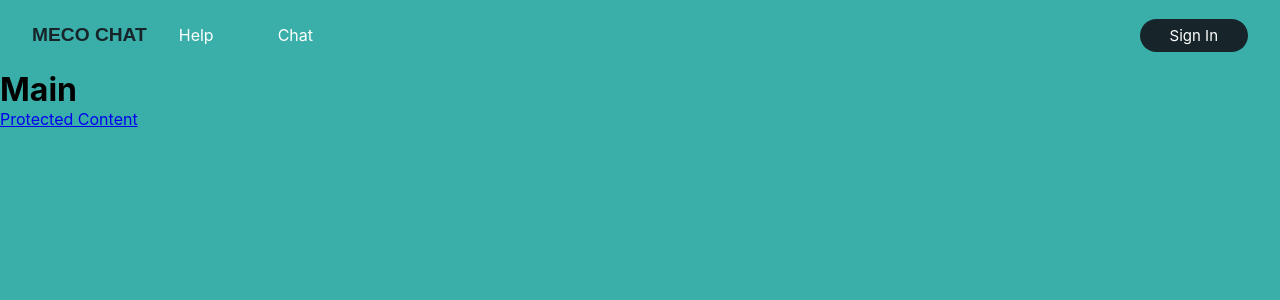
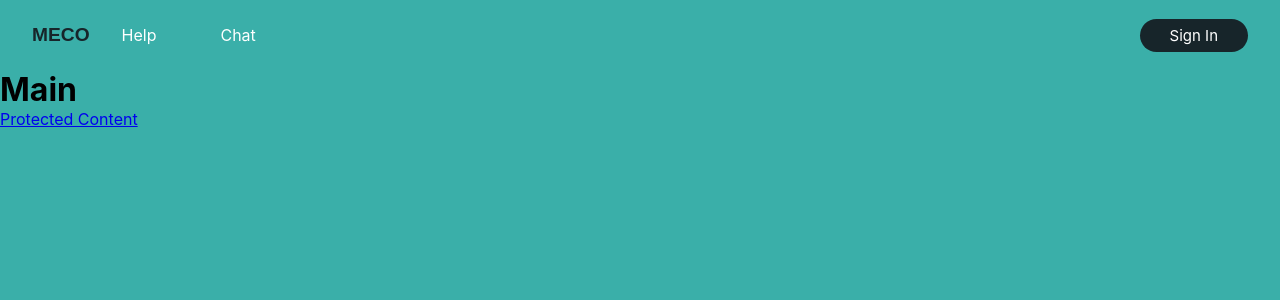
Before and after one commit to zyderus/meco-chat, a Next.js app in the folder client/: page / in a window 1280 px wide. Shown: the top 300 px of the page. Built offline with nearby package versions, Linux system fonts and the light colour scheme; no server answers.

Commit message:
add instruction for socket path change location

```diff
--- a/client/components/ChatBox.tsx
+++ b/client/components/ChatBox.tsx
@@ -4,6 +4,7 @@ import io from 'socket.io-client'
 import Image from 'next/image'
 import Messages from './Messages'
 
+// LINK TO SOCKET API
 let socket = io(`http://192.168.20.179:5500`)
 
 const Chat = ({ user }: any) => {
--- a/client/components/Navbar/Navbar.tsx
+++ b/client/components/Navbar/Navbar.tsx
@@ -18,7 +18,7 @@ const Navbar = () => {
     <nav className={styles.navbar_items}>
       <Link href='/'>
         <a>
-          <h1 className={styles.navbar_logo}>MECO CHAT</h1>
+          <h1 className={styles.navbar_logo}>MECO</h1>
         </a>
       </Link>
       <div className={styles.menu_icon} onClick={() => setClicked(!clicked)}>
```
Also changed, not shown: 1 other file (tests, documents, lock files or other folders).
